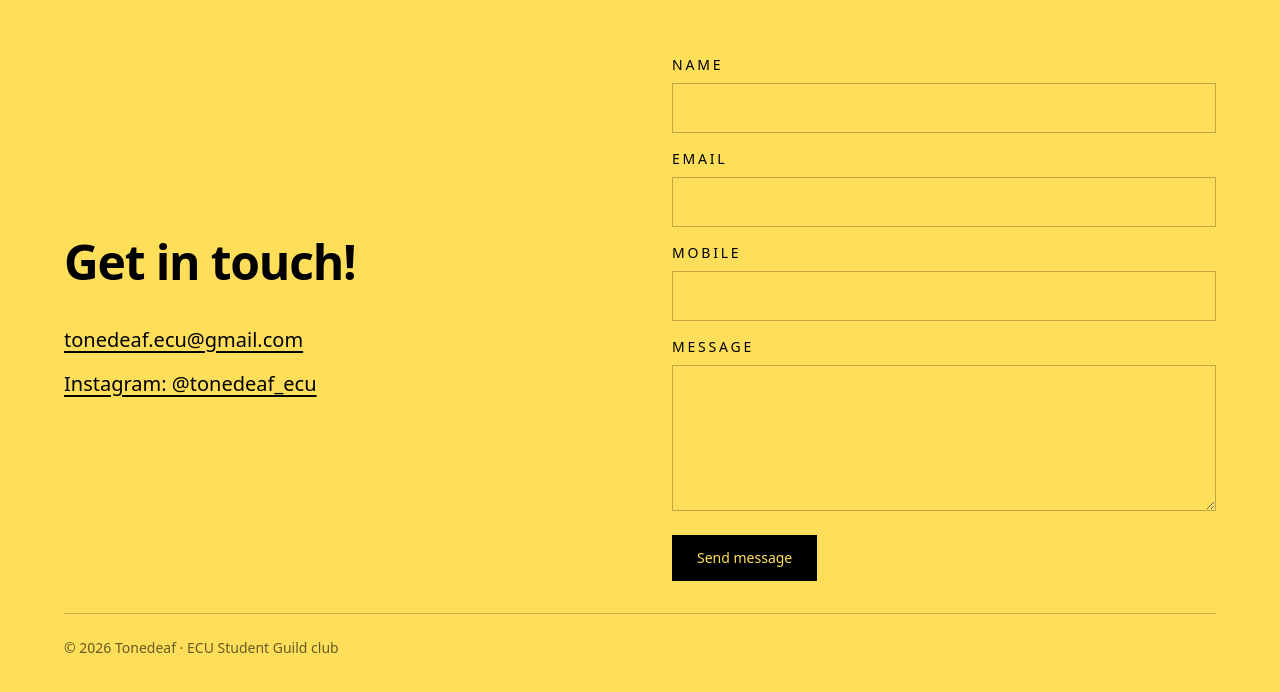
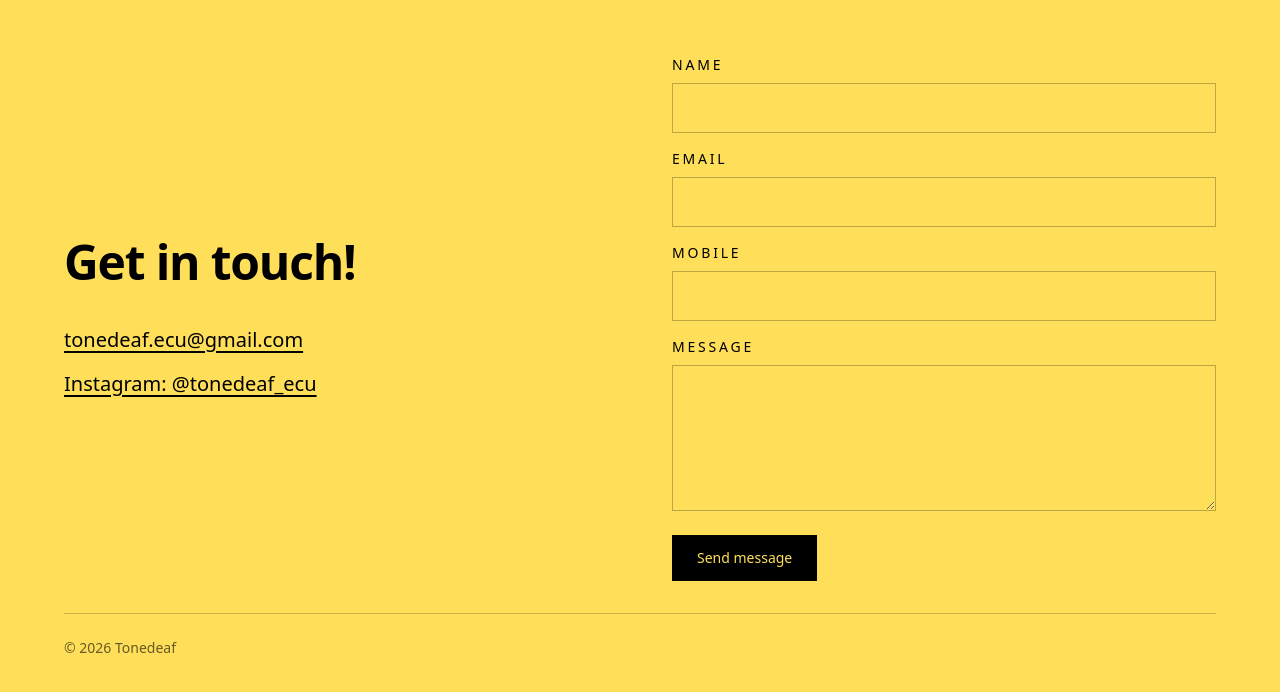
Before and after one commit to DanteCantCode/Tonedeaf, a Next.js app: page / in a window 1280 px wide. Shown: the part 6798-7490 px from the top of the page. Built offline with nearby package versions, Linux system fonts and the light colour scheme.

Commit message:
Footer change

```diff
--- a/src/app/page.tsx
+++ b/src/app/page.tsx
@@ -120,8 +120,7 @@ export default function Home() {
           <FadeUp>
             <footer className="mx-auto w-full max-w-6xl border-t border-black/20 pt-6 text-center text-sm text-black/60 sm:text-left">
               <p>
-                © {new Date().getFullYear()} {club.name} · ECU Student Guild
-                club
+                © {new Date().getFullYear()} {club.name}
               </p>
             </footer>
           </FadeUp>
```
